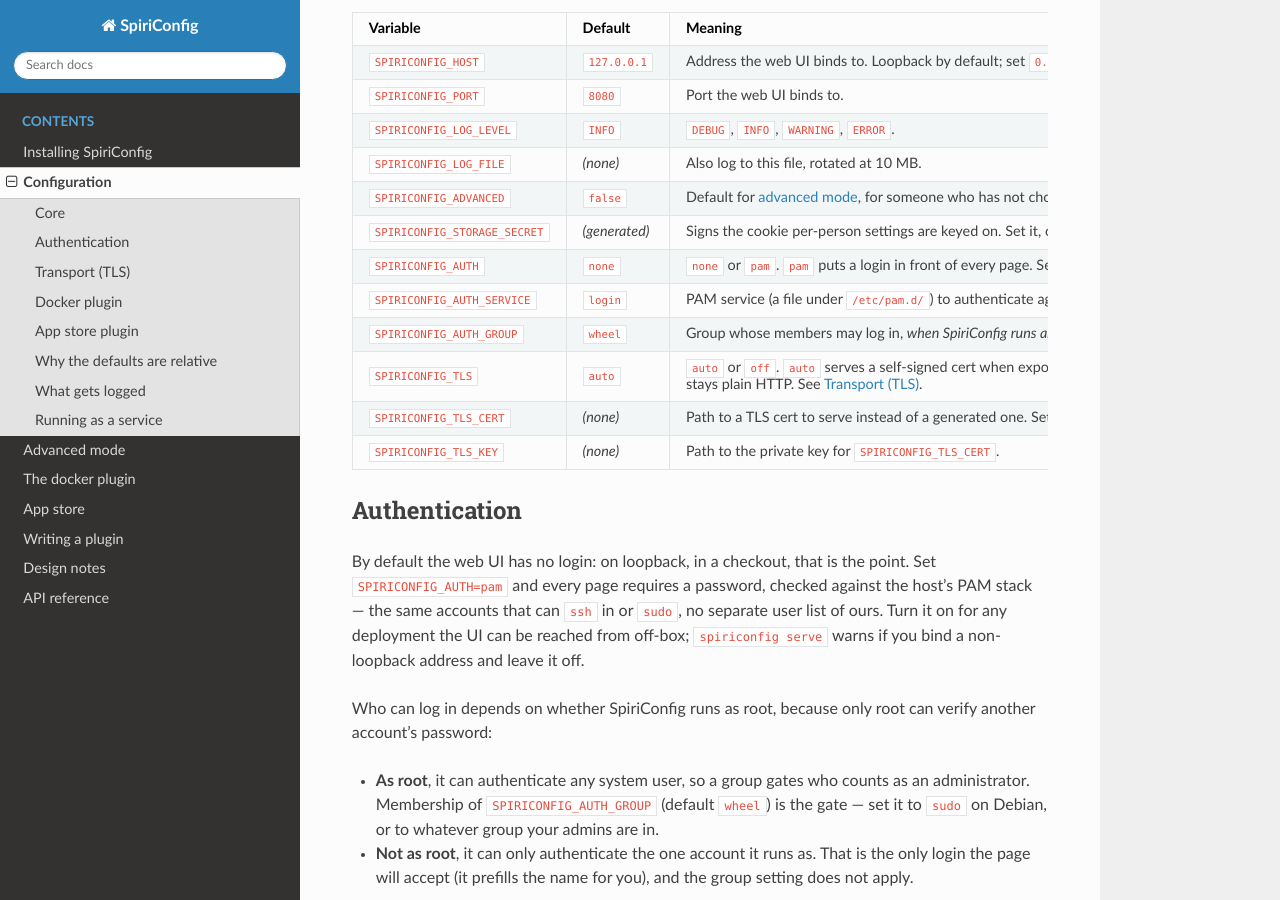
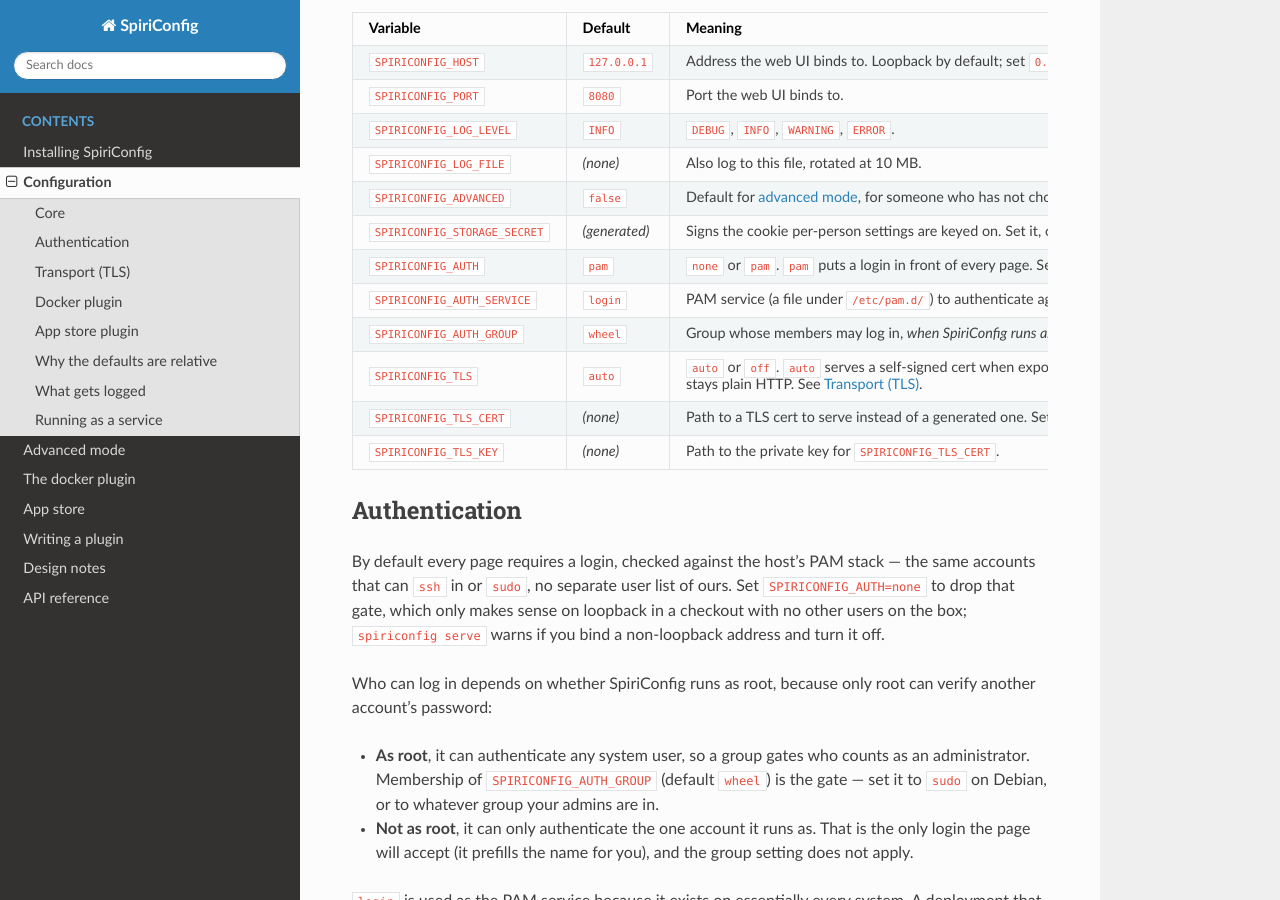
Before and after one commit to spiri-robotics/SpiriConfig, a Sphinx documentation site: the page built from docs/configuration.md, in a window 1280 px wide and 900 px high, scrolled down 350 px. Built offline with Sphinx 7.4.7 and the Read the Docs theme 3.1.0, drawn with Linux system fonts in a browser that asks for light colours.

Commit message:
change: default auth to pam
A login gate is the right default even for a single-operator box; opting
out to a passwordless loopback session is now the explicit choice.

```diff
--- a/docs/configuration.md
+++ b/docs/configuration.md
@@ -27,11 +27,11 @@
 
 ## Authentication
 
-By default the web UI has no login: on loopback, in a checkout, that is the point.
-Set `SPIRICONFIG_AUTH=pam` and every page requires a password, checked against the
-host's PAM stack — the same accounts that can `ssh` in or `sudo`, no separate user
-list of ours. Turn it on for any deployment the UI can be reached from off-box;
-`spiriconfig serve` warns if you bind a non-loopback address and leave it off.
+By default every page requires a login, checked against the host's PAM stack — the
+same accounts that can `ssh` in or `sudo`, no separate user list of ours. Set
+`SPIRICONFIG_AUTH=none` to drop that gate, which only makes sense on loopback in a
+checkout with no other users on the box; `spiriconfig serve` warns if you bind a
+non-loopback address and turn it off.
 
 Who can log in depends on whether SpiriConfig runs as root, because only root can
 verify another account's password:
```
Also changed, not shown: other parts of docs/configuration.md (+1 -1 lines), 1 other file.
